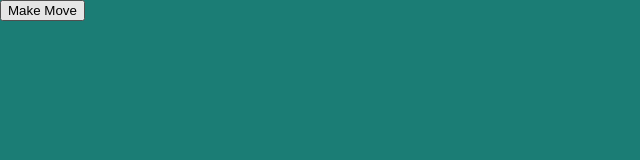
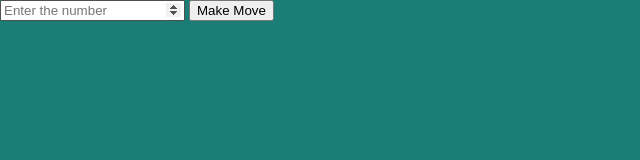
Before and after one commit to 03karthikeyan/week-10-coding-assignment, a plain HTML site: page index.html in a window 1280 px wide. Shown: the whole page, without its empty margins (0-640 px from the left). Drawn offline with Linux system fonts and the light colour scheme.

Commit message:
Update index.html

```diff
--- a/index.html
+++ b/index.html
@@ -6,6 +6,7 @@
   </head>
 
   <body>
+    <input type="number"id="numdisk"placeholder="Enter the number">
     <button onclick="makeMove()" id ="makemove" width="40">Make Move</button>
 
     <div class="game" id="game"></div>
```
